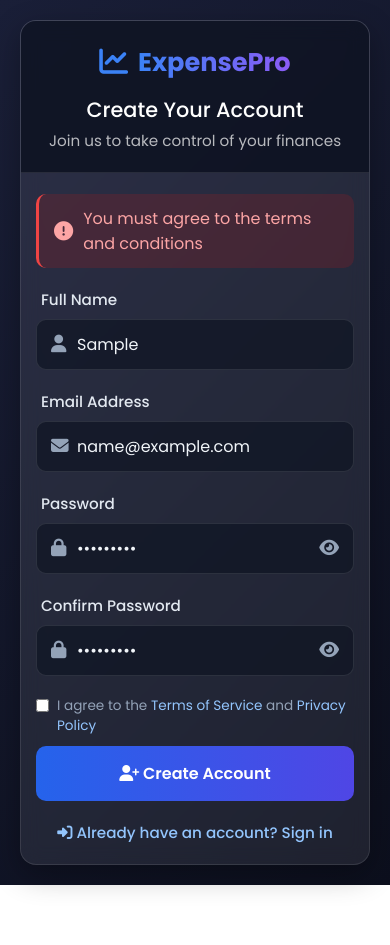
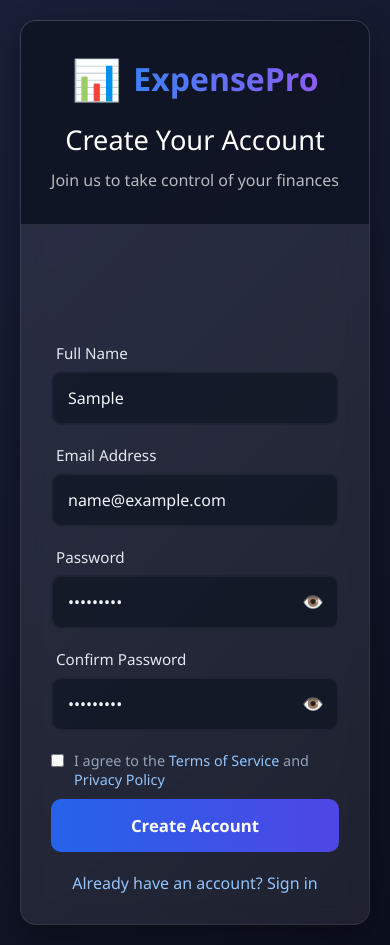
Before and after one commit to aniketandhal/Paltan-Web, a plain HTML site: page index.html in a window 390 px wide. Both pictures are taken after typing "Sample", "name@example.com", "Sample123", "Sample123" into the empty fields and a click on the button "Create Account". Before the commit the page ends 885 px from the top, so only its background shows below. Drawn offline with nearby package versions, Linux system fonts and the light colour scheme.

Commit message:
Update index.html

```diff
--- a/index.html
+++ b/index.html
@@ -4,14 +4,12 @@
     <meta charset="UTF-8">
     <meta name="viewport" content="width=device-width, initial-scale=1.0">
     <title>Sign Up | ExpensePro</title>
-  <link rel="stylesheet" href="https://cdnjs.cloudflare.com/ajax/libs/font-awesome/6.4.0/css/all.min.css">
-  <link href="https://fonts.googleapis.com/css2?family=Poppins:wght@300;400;500;600;700&display=swap" rel="stylesheet">
     <style>
         * {
             margin: 0;
             padding: 0;
             box-sizing: border-box;
-      font-family: 'Poppins', sans-serif;
+            font-family: 'Segoe UI', Tahoma, Geneva, Verdana, sans-serif;
         }
 
         body {
@@ -30,14 +28,14 @@
             border-radius: 16px;
             overflow: hidden;
             box-shadow: 0 10px 30px rgba(0, 0, 0, 0.3);
-      backdrop-filter: blur(10px);
-      border: 1px solid rgba(255, 255, 255, 0.1);
+            backdrop-filter: blur(12px);
+            border: 1px solid rgba(255, 255, 255, 0.08);
         }
 
         .header {
             background: rgba(10, 15, 30, 0.8);
             color: white;
-      padding: 25px;
+            padding: 30px 25px;
             text-align: center;
             border-bottom: 1px solid rgba(255, 255, 255, 0.1);
         }
@@ -46,17 +44,17 @@
             display: flex;
             justify-content: center;
             align-items: center;
-      margin-bottom: 10px;
+            margin-bottom: 15px;
         }
 
         .logo-icon {
-      font-size: 2rem;
-      margin-right: 10px;
+            font-size: 2.5rem;
+            margin-right: 12px;
             color: #3b82f6;
         }
 
         .logo-text {
-      font-size: 1.8rem;
+            font-size: 2rem;
             font-weight: 700;
             background: linear-gradient(to right, #3b82f6, #8b5cf6);
             -webkit-background-clip: text;
@@ -65,21 +63,21 @@
         }
 
         .header h1 {
-      font-size: 1.5rem;
+            font-size: 1.7rem;
             font-weight: 500;
-      margin: 10px 0 5px;
+            margin: 15px 0 10px;
         }
 
         .header p {
-      font-size: 0.95rem;
+            font-size: 1rem;
             opacity: 0.7;
             max-width: 350px;
             margin: 0 auto;
-      line-height: 1.5;
+            line-height: 1.6;
         }
 
         .form-container {
-      padding: 25px;
+            padding: 30px;
         }
 
         .input-group {
@@ -95,24 +93,11 @@
             padding-left: 5px;
         }
 
-    .input-container {
-      position: relative;
-    }
-
-    .input-icon {
-      position: absolute;
-      left: 15px;
-      top: 50%;
-      transform: translateY(-50%);
-      color: #94a3b8;
-      font-size: 1.1rem;
-    }
-
         .input-group input {
             width: 100%;
-      padding: 14px 15px 14px 45px;
+            padding: 14px 15px;
             background: rgba(15, 20, 35, 0.7);
-      border: 1.5px solid rgba(255, 255, 255, 0.1);
+            border: 2px solid rgba(255, 255, 255, 0.05);
             border-radius: 10px;
             font-size: 1rem;
             transition: all 0.3s ease;
@@ -126,21 +111,20 @@
 
         .input-group input:focus {
             border-color: rgba(59, 130, 246, 0.5);
-      background: rgba(15, 20, 35, 0.9);
+            box-shadow: 0 0 0 3px rgba(59, 130, 246, 0.2);
+        }
+
+        .password-container {
+            position: relative;
         }
 
         .toggle-password {
             position: absolute;
             right: 15px;
-      top: 50%;
-      transform: translateY(-50%);
+            top: 14px;
             cursor: pointer;
             color: #94a3b8;
             font-size: 1.1rem;
-    }
-
-    .toggle-password:hover {
-      color: #3b82f6;
         }
 
         .btn-submit {
@@ -150,7 +134,7 @@
             color: white;
             border: none;
             border-radius: 10px;
-      font-size: 1rem;
+            font-size: 1.05rem;
             font-weight: 600;
             cursor: pointer;
             transition: all 0.3s ease;
@@ -158,14 +142,14 @@
         }
 
         .btn-submit:hover {
-      background: linear-gradient(to right, #1d4ed8, #4338ca);
             transform: translateY(-2px);
+            box-shadow: 0 5px 15px rgba(37, 99, 235, 0.3);
         }
 
         .login-links {
             text-align: center;
             margin-top: 20px;
-      font-size: 0.95rem;
+            font-size: 1rem;
             color: #94a3b8;
         }
 
@@ -173,12 +157,32 @@
             color: #93c5fd;
             text-decoration: none;
             font-weight: 500;
+        }
+
+        .login-links a:hover {
+            text-decoration: underline;
+        }
+
+        .alert {
+            padding: 12px 15px;
+            border-radius: 10px;
+            margin-bottom: 20px;
+            display: flex;
+            align-items: center;
+            opacity: 0;
             transition: all 0.3s ease;
         }
 
-    .login-links a:hover {
-      color: #3b82f6;
-      text-decoration: underline;
+        .alert.success {
+            background: rgba(22, 101, 52, 0.2);
+            color: #86efac;
+            border-left: 4px solid #22c55e;
+        }
+
+        .alert.error {
+            background: rgba(185, 28, 28, 0.2);
+            color: #fca5a5;
+            border-left: 4px solid #ef4444;
         }
 
         .terms {
@@ -186,11 +190,11 @@
             align-items: flex-start;
             margin-top: 15px;
             color: #94a3b8;
-      font-size: 0.85rem;
+            font-size: 0.9rem;
         }
 
         .terms input {
-      margin-right: 8px;
+            margin-right: 10px;
             margin-top: 3px;
         }
 
@@ -202,74 +206,13 @@
         .terms a:hover {
             text-decoration: underline;
         }
-
-    .alert {
-      padding: 12px 15px;
-      border-radius: 10px;
-      margin-bottom: 20px;
-      display: flex;
-      align-items: center;
-      opacity: 0;
-      transform: translateY(-10px);
-      transition: all 0.3s ease;
-    }
-
-    .alert.show {
-      opacity: 1;
-      transform: translateY(0);
-    }
-
-    .alert.success {
-      background: rgba(22, 101, 52, 0.2);
-      color: #86efac;
-      border-left: 3px solid #22c55e;
-    }
-
-    .alert.error {
-      background: rgba(185, 28, 28, 0.2);
-      color: #fca5a5;
-      border-left: 3px solid #ef4444;
-    }
-
-    .alert i {
-      margin-right: 10px;
-      font-size: 1.2rem;
-    }
-
-    @media (max-width: 480px) {
-      .header {
-        padding: 20px 15px;
-      }
-
-      .form-container {
-        padding: 20px 15px;
-      }
-
-      .logo-text {
-        font-size: 1.6rem;
-      }
-
-      .logo-icon {
-        font-size: 1.8rem;
-      }
-
-      .header h1 {
-        font-size: 1.3rem;
-      }
-
-      .input-group input {
-        padding: 12px 12px 12px 40px;
-      }
-    }
     </style>
 </head>
 <body>
     <div class="container">
         <div class="header">
             <div class="logo">
-        <div class="logo-icon">
-          <i class="fas fa-chart-line"></i>
-        </div>
+                <div class="logo-icon">📊</div>
                 <div class="logo-text">ExpensePro</div>
             </div>
             <h1>Create Your Account</h1>
@@ -282,47 +225,27 @@
             <form id="registrationForm">
                 <div class="input-group">
                     <label for="name">Full Name</label>
-          <div class="input-container">
-            <div class="input-icon">
-              <i class="fas fa-user"></i>
-            </div>
                     <input type="text" id="name" placeholder="Enter your full name" required>
-          </div>
                 </div>
 
                 <div class="input-group">
                     <label for="email">Email Address</label>
-          <div class="input-container">
-            <div class="input-icon">
-              <i class="fas fa-envelope"></i>
-            </div>
                     <input type="email" id="email" placeholder="Enter your email" required>
-          </div>
                 </div>
 
                 <div class="input-group">
                     <label for="password">Password</label>
-          <div class="input-container">
-            <div class="input-icon">
-              <i class="fas fa-lock"></i>
-            </div>
+                    <div class="password-container">
                         <input type="password" id="password" placeholder="Create a strong password" required>
-            <span class="toggle-password" onclick="togglePassword('password')">
-              <i class="fas fa-eye"></i>
-            </span>
+                        <span class="toggle-password" onclick="togglePassword('password')">👁️</span>
                     </div>
                 </div>
 
                 <div class="input-group">
                     <label for="confirmPassword">Confirm Password</label>
-          <div class="input-container">
-            <div class="input-icon">
-              <i class="fas fa-lock"></i>
-            </div>
+                    <div class="password-container">
                         <input type="password" id="confirmPassword" placeholder="Confirm your password" required>
-            <span class="toggle-password" onclick="togglePassword('confirmPassword')">
-              <i class="fas fa-eye"></i>
-            </span>
+                        <span class="toggle-password" onclick="togglePassword('confirmPassword')">👁️</span>
                     </div>
                 </div>
 
@@ -332,34 +255,42 @@
                 </div>
 
                 <button type="button" class="btn-submit" onclick="registerUser()">
-          <i class="fas fa-user-plus"></i> Create Account
+                    Create Account
                 </button>
 
                 <div class="login-links">
-          <a href="login.html">
-            <i class="fas fa-sign-in-alt"></i> Already have an account? Sign in
-          </a>
+                    <a href="login.html">Already have an account? Sign in</a>
                 </div>
             </form>
         </div>
     </div>
 
+    <!-- EmailJS SDK -->
+    <script src="https://cdn.jsdelivr.net/npm/@emailjs/browser@4/dist/email.min.js"></script>
     <script>
-    // Show alert message
+        // Initialize EmailJS with your Public Key
+        emailjs.init("fmqcIYpRVTqu9cMgI");
+
+        // DOM elements
+        const alertBox = document.getElementById('alertBox');
+
         function showAlert(message, type) {
-      const alertBox = document.getElementById('alertBox');
             alertBox.innerHTML = `
-        <div class="alert ${type} show">
-          <i class="fas ${type === 'success' ? 'fa-check-circle' : 'fa-exclamation-circle'}"></i>
-          ${message}
+                <div class="alert ${type}">
+                    ${type === 'success' ? '✅' : '⚠️'} ${message}
                 </div>
             `;
+
+            // Show alert with animation
+            setTimeout(() => {
+                alertBox.firstChild.style.opacity = '1';
+            }, 10);
 
             // Auto hide after 5 seconds
             setTimeout(() => {
                 const alert = document.querySelector('.alert');
                 if (alert) {
-          alert.classList.remove('show');
+                    alert.style.opacity = '0';
                     setTimeout(() => {
                         alertBox.innerHTML = '';
                     }, 300);
@@ -370,21 +301,39 @@
         // Toggle password visibility
         function togglePassword(fieldId) {
             const passwordInput = document.getElementById(fieldId);
-      const icon = document.querySelector(`#${fieldId} + .toggle-password i`);
+            const toggle = document.querySelector(`#${fieldId} + .toggle-password`);
 
             if (passwordInput.type === 'password') {
                 passwordInput.type = 'text';
-        icon.classList.remove('fa-eye');
-        icon.classList.add('fa-eye-slash');
+                toggle.textContent = '🔒';
             } else {
                 passwordInput.type = 'password';
-        icon.classList.remove('fa-eye-slash');
-        icon.classList.add('fa-eye');
+                toggle.textContent = '👁️';
             }
         }
 
+        // Send welcome email via EmailJS
+        function sendWelcomeEmail(name, email) {
+            const serviceID = "service_o2qdlgt";
+            const templateID = "template_vf8t7bn";
+
+            const templateParams = {
+                to_name: name,
+                to_email: email,
+                message: "Welcome to ExpensePro! Your account has been created successfully."
+            };
+
+            emailjs.send(serviceID, templateID, templateParams)
+                .then(() => {
+                    console.log('Email sent successfully!');
+                }, (error) => {
+                    console.error('Failed to send email:', error);
+                    // Note: We don't show an error to the user as registration was successful
+                });
+        }
+
         // Register user function
-    function registerUser() {
+        async function registerUser() {
             const name = document.getElementById("name").value.trim();
             const email = document.getElementById("email").value.trim();
             const password = document.getElementById("password").value.trim();
@@ -416,33 +365,43 @@
 
             // Show loading state
             const submitBtn = document.querySelector('.btn-submit');
-      submitBtn.innerHTML = '<i class="fas fa-spinner fa-spin"></i> Creating Account...';
+            submitBtn.textContent = 'Creating Account...';
             submitBtn.disabled = true;
 
-      // Simulate registration process
-      setTimeout(() => {
-        // For demo purposes, we'll just show a success message
-        showAlert("Account created successfully! Redirecting to login...", "success");
+            try {
+                // Simulate registration process (replace with actual API call)
+                await new Promise(resolve => setTimeout(resolve, 1500));
+
+                // Show success message
+                showAlert("Account created successfully! You will receive a confirmation email shortly.", "success");
+
+                // Send welcome email
+                sendWelcomeEmail(name, email);
 
                 // Reset form
                 document.getElementById("registrationForm").reset();
 
-        // Redirect to login after 2 seconds
+                // Redirect to login after 3 seconds
                 setTimeout(() => {
                     window.location.href = "login.html";
-        }, 2000);
+                }, 3000);
+            } catch (error) {
+                showAlert("Registration failed. Please try again.", "error");
+            } finally {
+                // Reset button after 1.5 seconds
+                setTimeout(() => {
+                    submitBtn.textContent = 'Create Account';
+                    submitBtn.disabled = false;
                 }, 1500);
             }
+        }
 
-    // Initialize event listeners
-    document.addEventListener('DOMContentLoaded', () => {
         // Enter key functionality
         document.addEventListener('keypress', (e) => {
             if (e.key === 'Enter') {
                 registerUser();
             }
         });
-    });
     </script>
 </body>
 </html>
```
Lines whose indentation alone changed are shown as unchanged.
